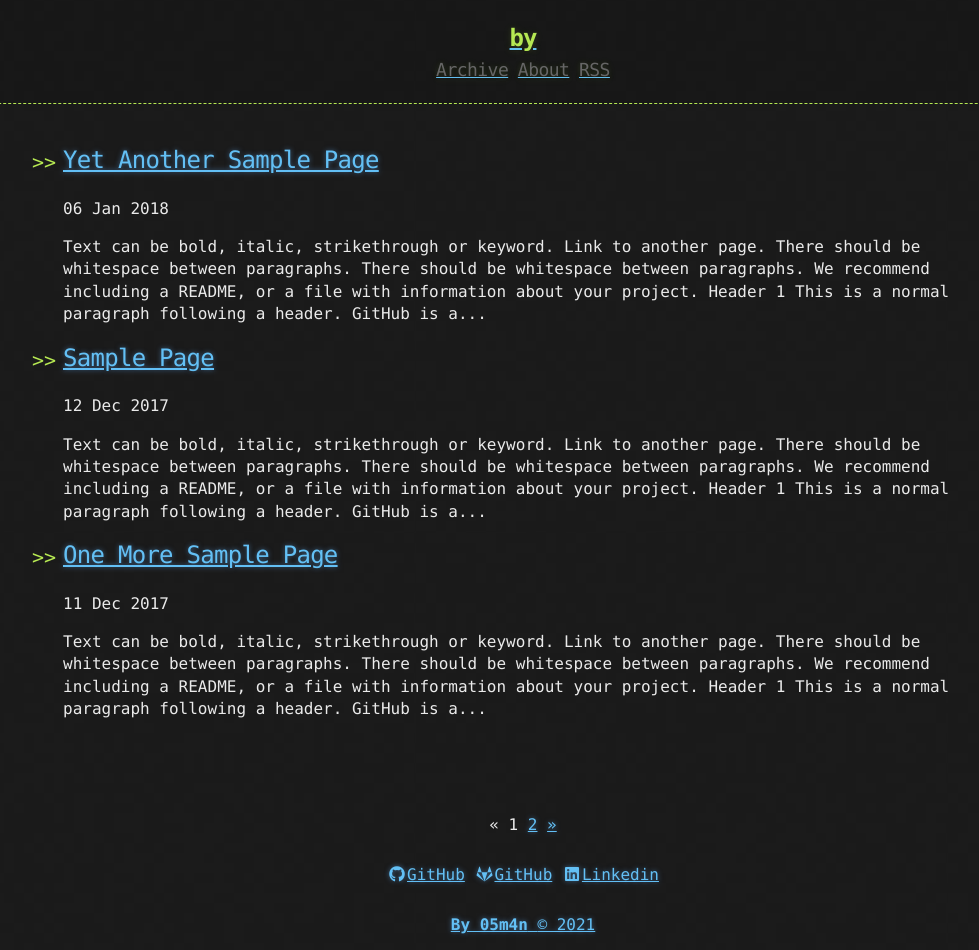
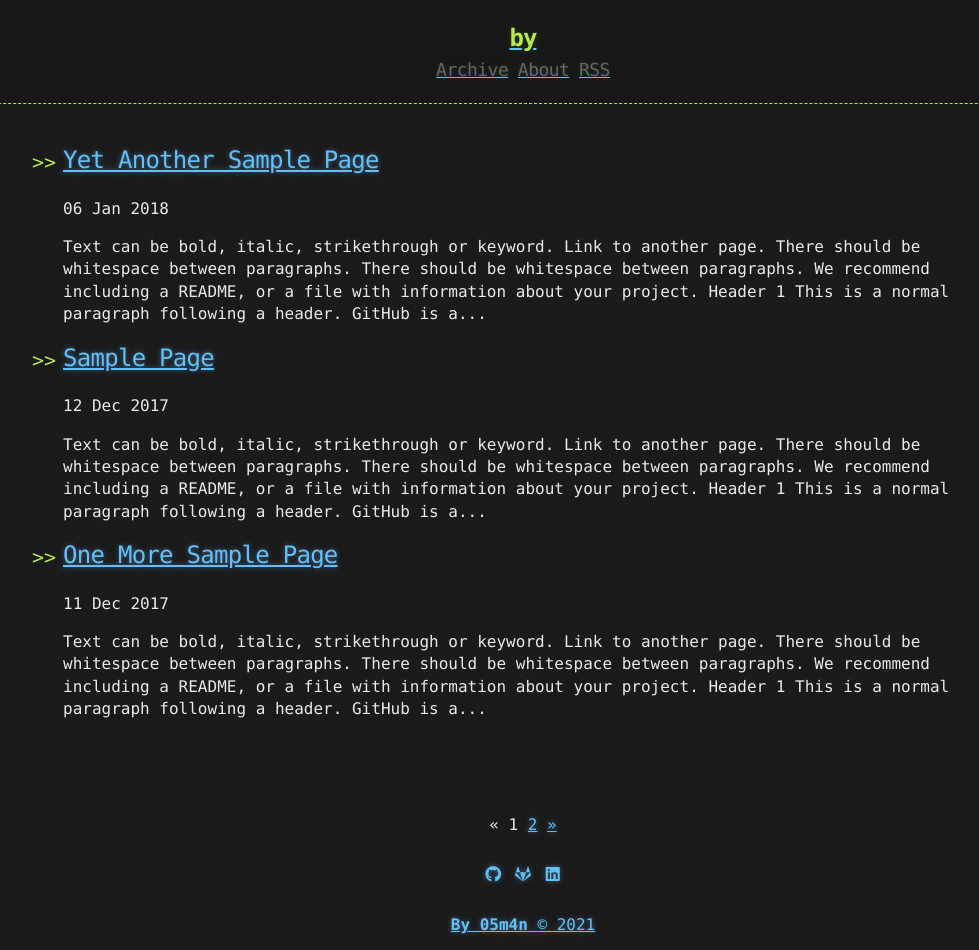
Before and after one commit to tocttou/hacker-blog, a Jekyll site: the page built from index.html, in a window 1280 px wide. Shown: the whole page, without its empty margins (117-1096 px from the left). Built offline with Jekyll 4.4.1, drawn with Linux system fonts in a browser that asks for light colours; nearby versions of some CDN libraries; the list of posts is cut into pages by our own code.

Commit message:
Update social-links.html

```diff
--- a/_includes/social-links.html
+++ b/_includes/social-links.html
@@ -4,7 +4,7 @@
       {% if author.links %}
         {% for link in author.links %}
           {% if link.label and link.url %}
-            <a align="center" href="{{ link.url }}" rel="nofollow noopener noreferrer"><i class="{{ link.icon | default: 'fas fa-link' }}" aria-hidden="true"></i><span class="label">{{ link.label }}</span></a>
+            <a align="center" href="{{ link.url }}" rel="nofollow noopener noreferrer"><i class="{{ link.icon | default: 'fas fa-link' }}" aria-hidden="true"></i></a>
           {% endif %}
         {% endfor %}
       {% endif %}
```
